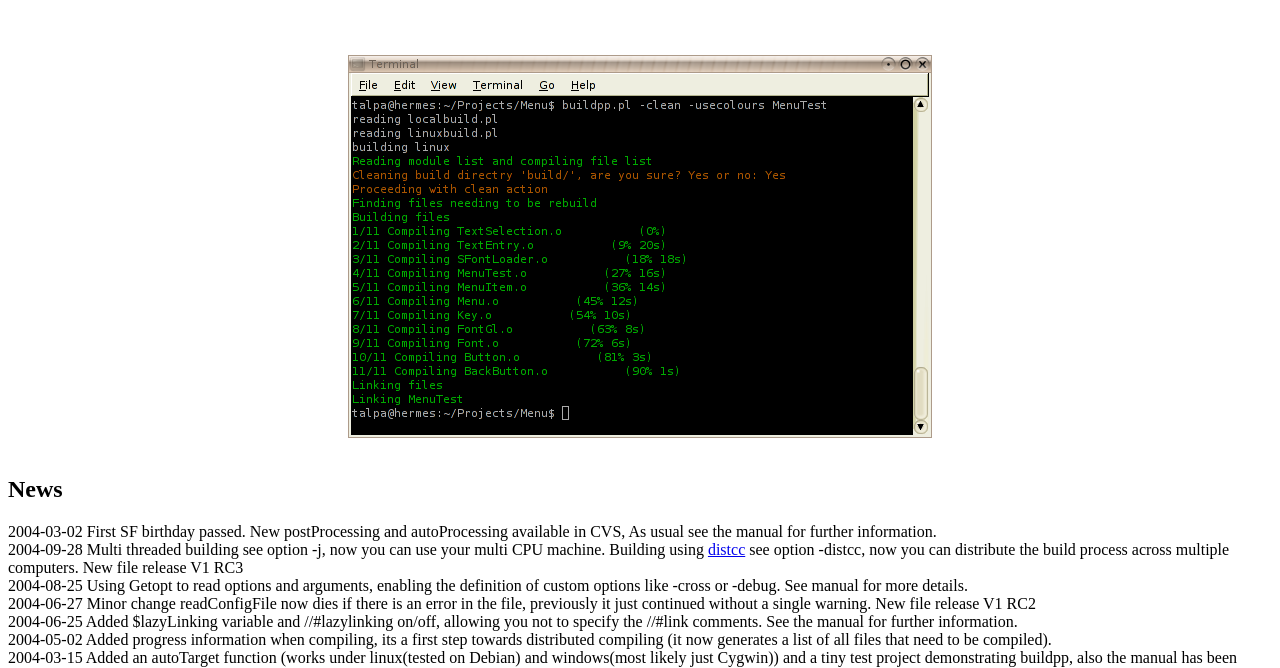
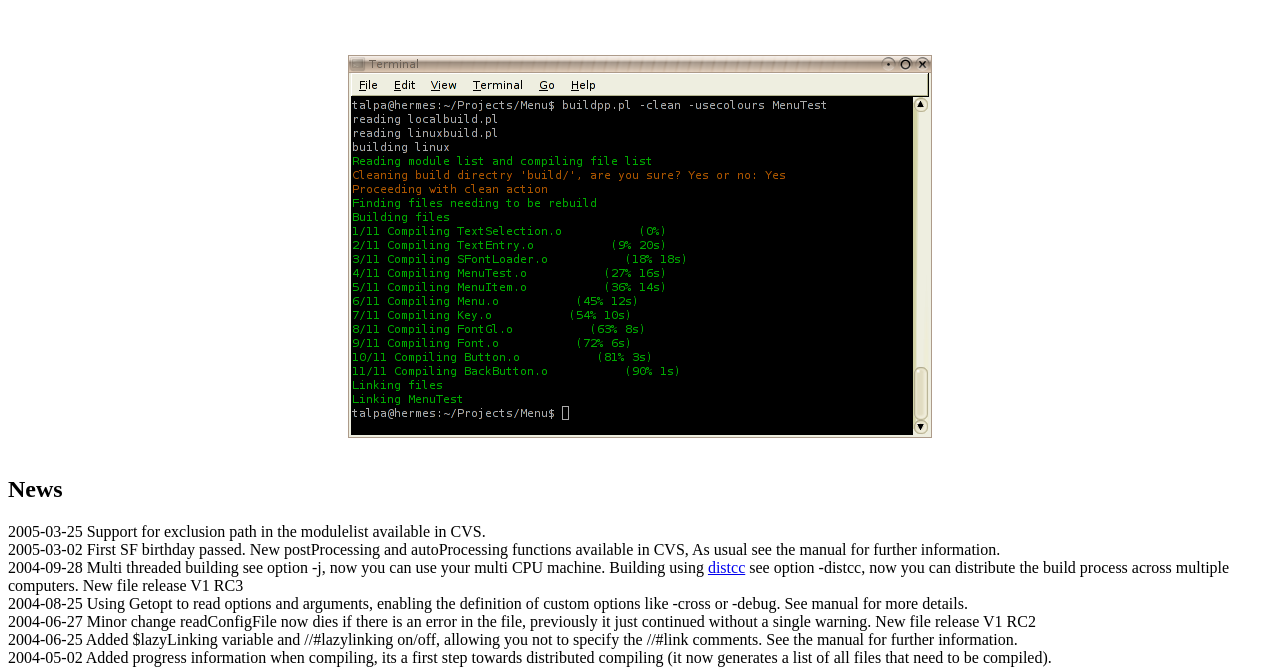
Before and after one commit to talpadk/buildpp, a plain HTML site: page www/index.html in a window 1280 px wide. Shown: the part 131-799 px from the top of the page. Drawn offline with Linux system fonts and the light colour scheme.

Commit message:
Support for exclusion path.

```diff
--- a/www/index.html
+++ b/www/index.html
@@ -4,7 +4,8 @@
 <br>
 <div align="center"><img src="./screenshot.png" width="584" height="383" border="0" alt="screenshot"></div><br>
 <h2>News</h2>
-2004-03-02 First SF birthday passed. New postProcessing and autoProcessing available in CVS,
+2005-03-25 Support for exclusion path in the modulelist available in CVS.<br>
+2005-03-02 First SF birthday passed. New postProcessing and autoProcessing functions available in CVS,
       As usual see the manual for further information.<br>
 2004-09-28 Multi threaded building see option -j, now you can use your multi CPU machine.
       Building using <a href="http://distcc.samba.org/">distcc</a> see option -distcc, now
@@ -45,7 +46,7 @@ this requires yodl2man and yodl2html part of the <a href="http://www.xs4all.nl/~
 If you type <em>make test</em> instead of <em>make install</em> it will try
 to build a dummy program using buildpp, this additionally requires gcc<br>
 <h2>Tips</h2>
-Under Windows I strongly recommend using <a href="http://www.cygwin.com/">Cygwin</a> as it provides a Linux likeenvironment, including perl and a decent shell.
+Under Windows I strongly recommend using <a href="http://www.cygwin.com/">Cygwin</a> as it provides a Linux like environment, including perl and a decent shell.
 And if you are developing non GPL things <a href="http://www.mingw.org/">MinGW</a> as the compiler, other compilers
 are usable as well, but MinGW is free.<br>
 <h2>Future features (planed ones)</h2>
```
Also changed, not shown: 2 other files.
